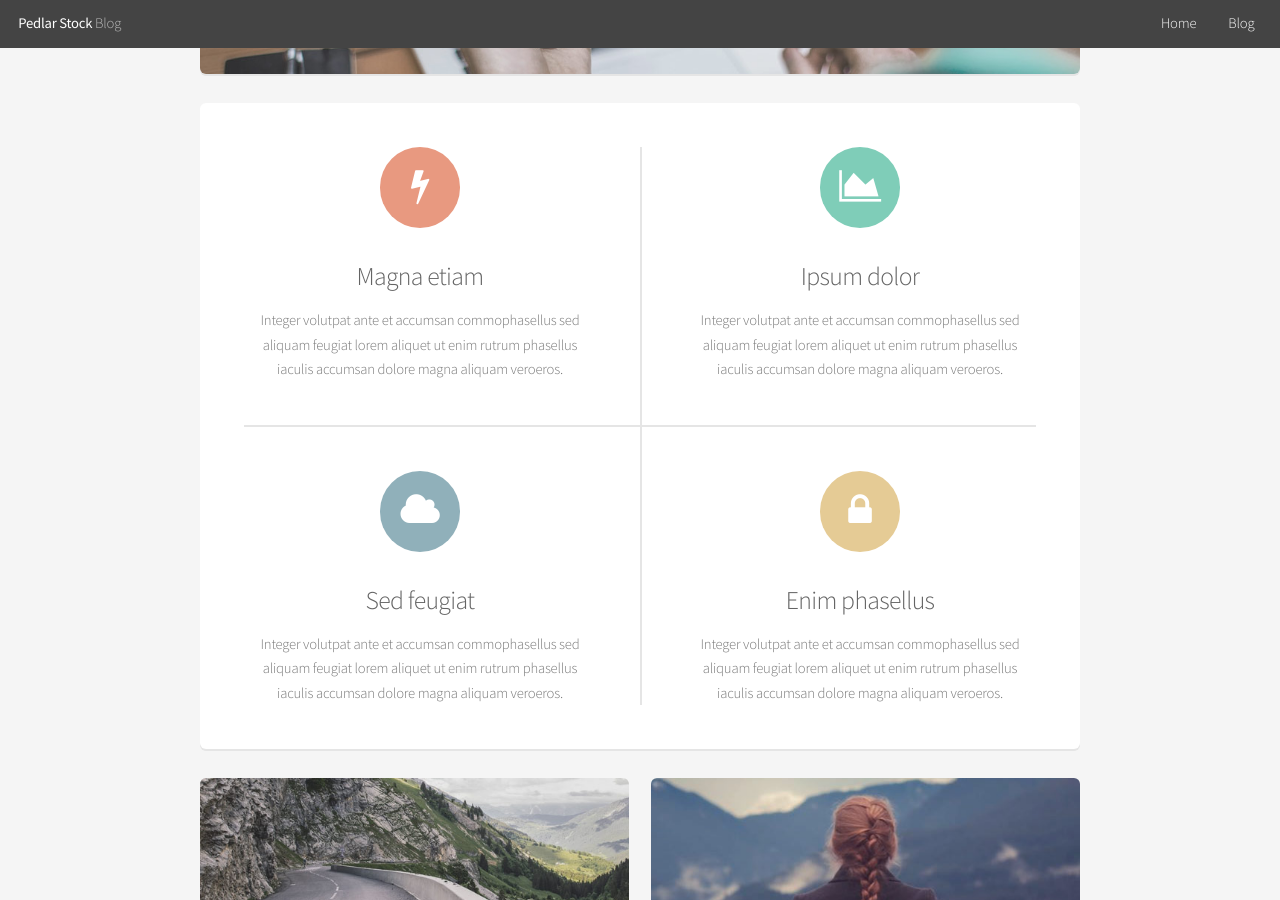
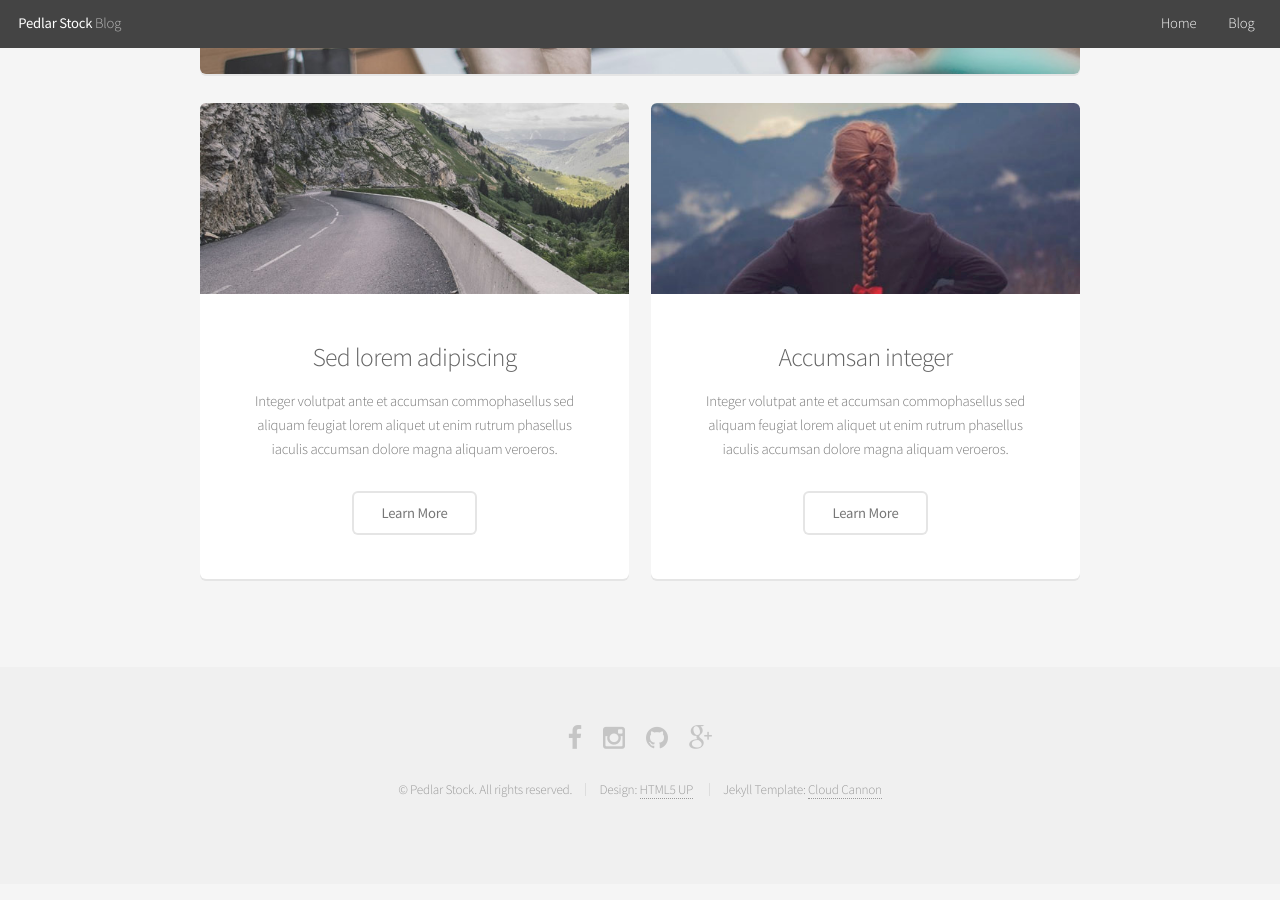
Before and after one commit to old-jekyll-templates/Alpha-Jekyll-Theme, a Jekyll site: the page built from index.html, in a window 1280 px wide and 900 px high, scrolled down 655 px. Built offline with Jekyll 4.4.1, drawn with Linux system fonts in a browser that asks for light colours; the list of posts is cut into pages by our own code.

Commit message:
Update index.html

```diff
--- a/index.html
+++ b/index.html
@@ -11,33 +11,6 @@ layout: default
 		adipiscing nunc adipiscing. Condimentum turpis massa.</p>
 	</header>
 	<span class="image featured"><img src="{{ site.baseurl }}/assets/images/pic01.jpg" alt="" /></span>
-</section>
-
-<section class="box special features">
-	<div class="features-row">
-		<section>
-			<span class="icon major fa-bolt accent2"></span>
-			<h3>Magna etiam</h3>
-			<p>Integer volutpat ante et accumsan commophasellus sed aliquam feugiat lorem aliquet ut enim rutrum phasellus iaculis accumsan dolore magna aliquam veroeros.</p>
-		</section>
-		<section>
-			<span class="icon major fa-area-chart accent3"></span>
-			<h3>Ipsum dolor</h3>
-			<p>Integer volutpat ante et accumsan commophasellus sed aliquam feugiat lorem aliquet ut enim rutrum phasellus iaculis accumsan dolore magna aliquam veroeros.</p>
-		</section>
-	</div>
-	<div class="features-row">
-		<section>
-			<span class="icon major fa-cloud accent4"></span>
-			<h3>Sed feugiat</h3>
-			<p>Integer volutpat ante et accumsan commophasellus sed aliquam feugiat lorem aliquet ut enim rutrum phasellus iaculis accumsan dolore magna aliquam veroeros.</p>
-		</section>
-		<section>
-			<span class="icon major fa-lock accent5"></span>
-			<h3>Enim phasellus</h3>
-			<p>Integer volutpat ante et accumsan commophasellus sed aliquam feugiat lorem aliquet ut enim rutrum phasellus iaculis accumsan dolore magna aliquam veroeros.</p>
-		</section>
-	</div>
 </section>
 
 <div class="row">
```
